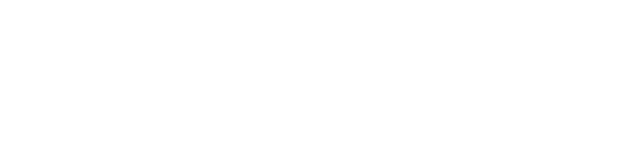
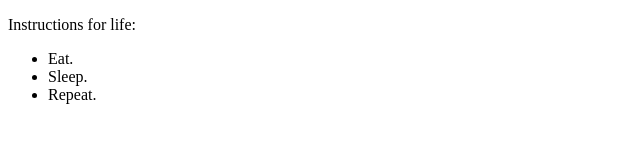
Before and after one commit to Repsitechcoder/urban-invention, a plain HTML site: page index.html in a window 1280 px wide. Shown: the whole page, without its empty margins (0-640 px from the left). Drawn offline with Linux system fonts and the light colour scheme.

Commit message:
Update index.html

```diff
--- a/index.html
+++ b/index.html
@@ -1 +1,9 @@
 <!Doctype html>
+
+<p>Instructions for life:</p>
+
+<ul>
+  <li>Eat.</li>
+  <li>Sleep.</li>
+  <li>Repeat.</li>
+</ul>
```
